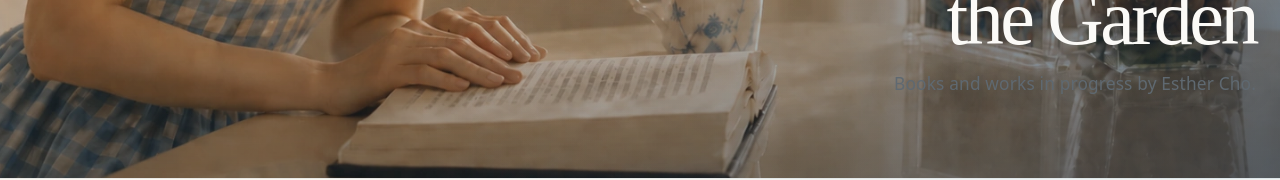
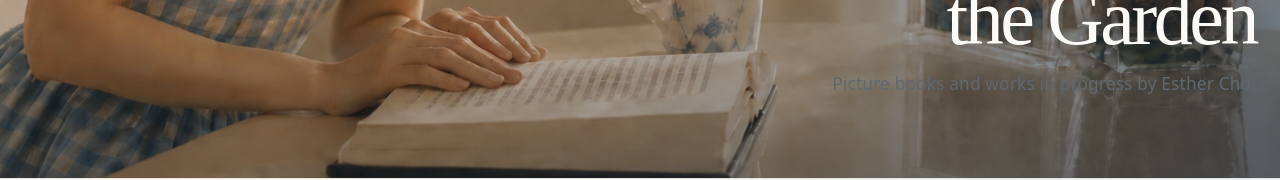
Before and after one commit to k-mama/esthercho, a Next.js app: page /books in a window 1280 px wide. Shown: the part 622-802 px from the top of the page. Built offline with nearby package versions, Linux system fonts and the light colour scheme.

Commit message:
docs: reflect published picture book in Books introduction

```diff
--- a/src/app/books/page.tsx
+++ b/src/app/books/page.tsx
@@ -23,7 +23,7 @@ export default function BooksPage() {
       <PageCover
         eyebrow="BOOKS"
         title="Beyond the Garden"
-        description="Books and works in progress by Esther Cho."
+        description="Picture books and works in progress by Esther Cho."
         image="/media/covers/books-cover-final-20260802.webp"
         mobileImage="/media/covers/books-cover-final-20260802.webp"
         alt="Esther Cho reading an open thick book with a black cover at a softly sunlit table with a blue porcelain mug and purple orchids"
```
